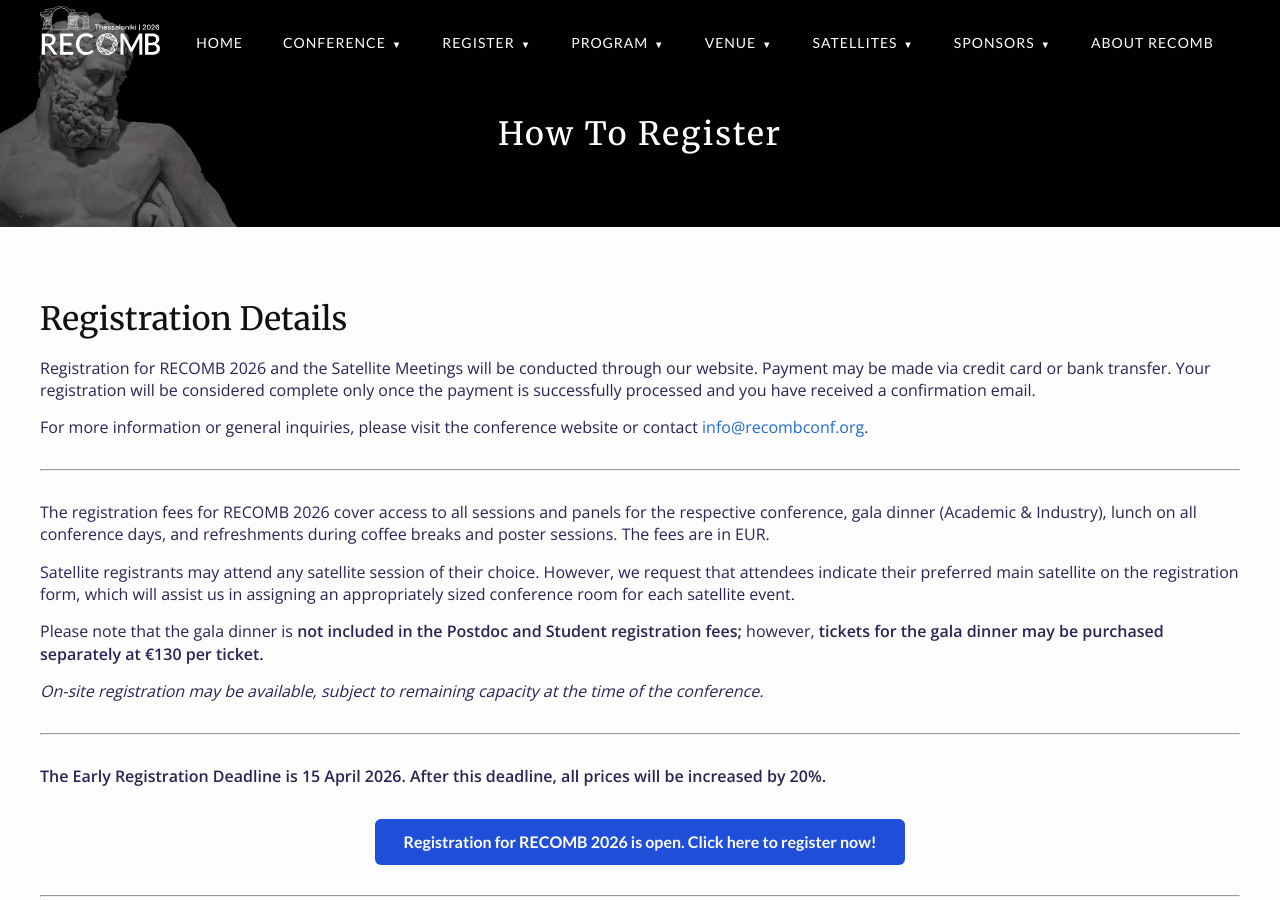
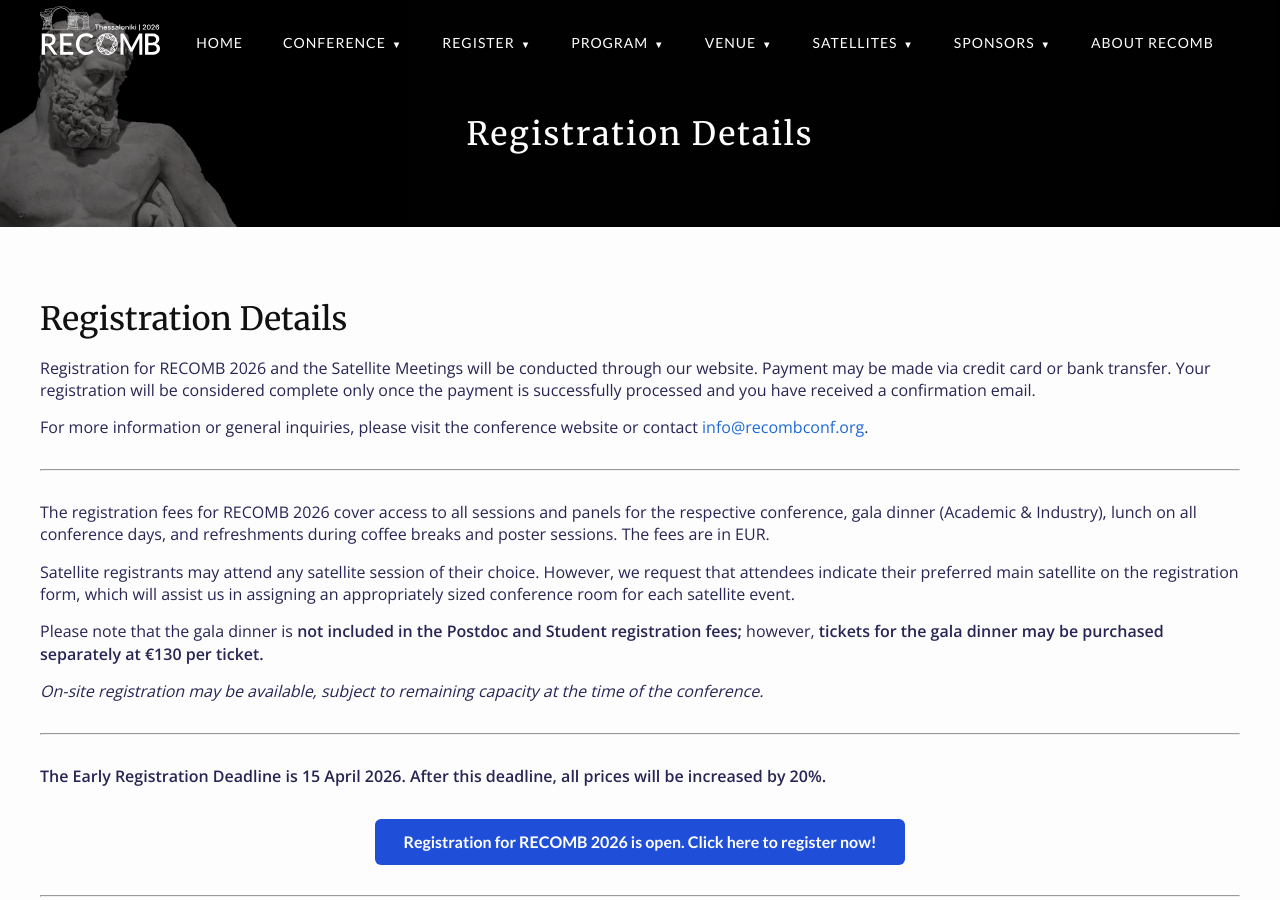
Before and after one commit to recomb-conference/recomb2026, a Jekyll site: the page built from how_to_register.md, in a window 1280 px wide and 900 px high. Built offline with Jekyll 4.4.1, drawn with Linux system fonts in a browser that asks for light colours; nearby versions of some CDN libraries.

Commit message:
Update how_to_register.md

```diff
--- a/how_to_register.md
+++ b/how_to_register.md
@@ -1,6 +1,6 @@
 ---
 layout: page
-title: How To Register
+title: Registration Details
 ---
 
 ## Registration Details
```
